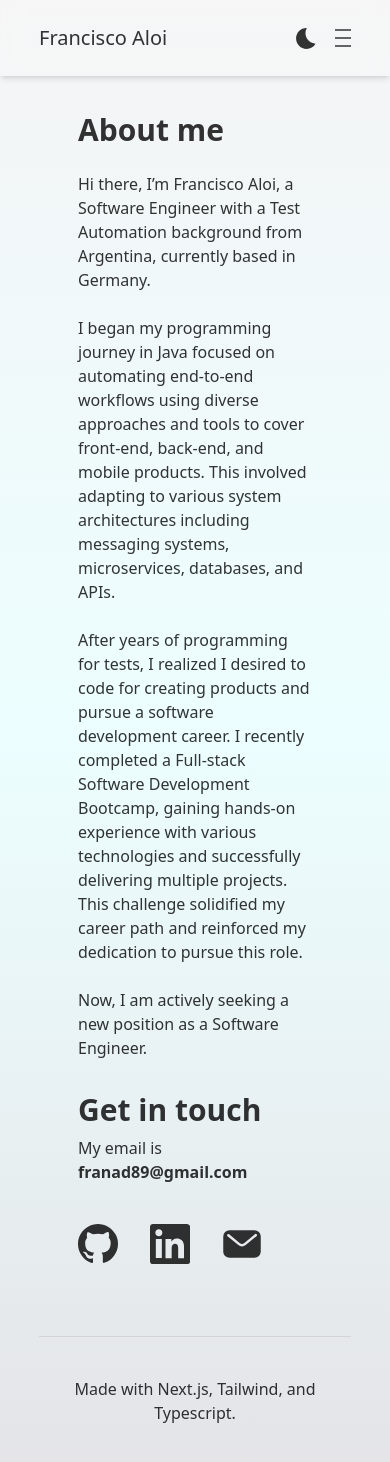
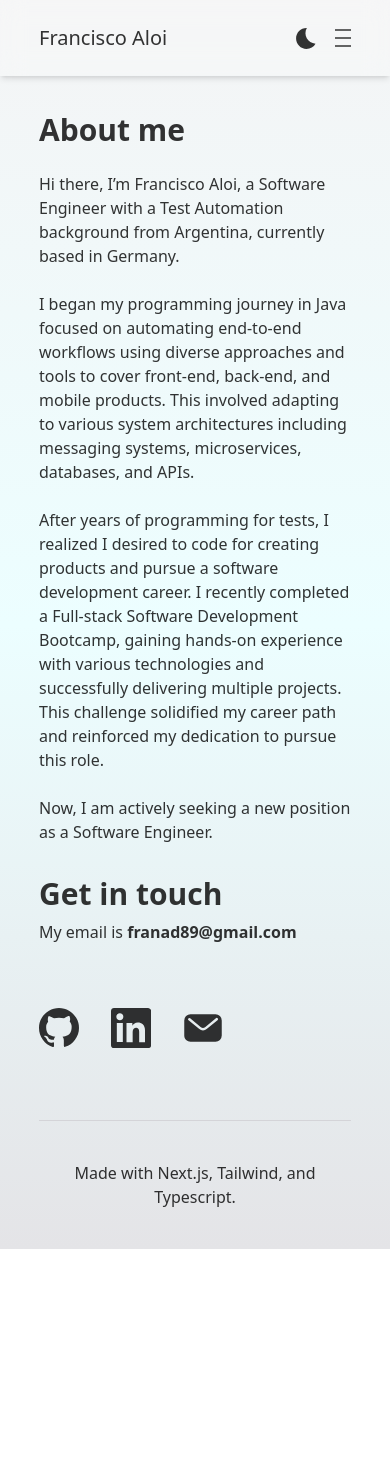
Before and after one commit to aloifran/portfolio, a Next.js app: page /about in a window 390 px wide. Shown: the top 1462 px of the page. After the commit the page ends 1249 px from the top, so only its background shows below. Built offline with nearby package versions, Linux system fonts and the light colour scheme.

Commit message:
style: adjusted pages layout

```diff
--- a/pages/about/index.tsx
+++ b/pages/about/index.tsx
@@ -2,7 +2,7 @@ import Contact from "@/components/Contact";
 
 export default function About() {
     return (
-        <div className="mx-auto flex w-3/5 flex-col gap-8 py-8">
+        <div className="mx-auto flex w-4/5 flex-col gap-8 py-8 md:w-3/5">
             <div className="flex flex-col gap-6 md:w-11/12">
                 <h1 className="text-3xl font-bold">About me</h1>
                 <div className="flex flex-col gap-6">
--- a/pages/index.tsx
+++ b/pages/index.tsx
@@ -3,14 +3,14 @@ import ProjectCard from "@/components/ProjectCard";
 
 export default function Home() {
     return (
-        <div className="mx-auto flex w-3/5 flex-col gap-20 py-8">
+        <div className="mx-auto flex w-4/5 flex-col gap-16 py-8 md:w-3/5">
             {/* Intro */}
             <div className="flex flex-col gap-4 md:w-11/12">
                 <h1 className="text-3xl font-semibold md:text-4xl">
-                    Hi, I’m Francisco,{" "}
+                    Hi, I’m Francisco.{" "}
                 </h1>
                 <h2 className="text-lg font-semibold md:text-xl">
-                    a Software Engineer with a Test Automation background.
+                    I’m a Software Engineer with a Test Automation background.
                 </h2>
                 <p>
                     I love building things with Javascript and Typescript and
@@ -88,13 +88,12 @@ export default function Home() {
             {/* Projects  */}
             <div className="flex scroll-mt-28 flex-col gap-2" id="projects">
                 <h1 className="text-3xl font-semibold">Projects</h1>
-                <p>Take a look at some of the projects I’ve been working on.</p>
-
+                <p>Some of the projects I’ve been working on lately.</p>
                 <div className="mt-8 grid grid-cols-1 gap-8 md:grid-cols-2">
                     <ProjectCard
                         title="Image Gallery"
                         description="A private image gallery where I focused on the possibilities of Supabase for database, authentication and storage management."
-                        imageSrc="https://picsum.photos/600/300"
+                        imageSrc="/gallery1.png"
                         repoUrl="https://github.com/aloifran/image-board"
                         siteUrl="https://image-board.vercel.app/"
                         techStack={[
@@ -107,7 +106,7 @@ export default function Home() {
                     <ProjectCard
                         title="Sound Synthesis"
                         description="An interactive educational site about the essentials of sound synthesis with audiovisual examples."
-                        imageSrc="https://picsum.photos/600/300"
+                        imageSrc="/Sound.png"
                         repoUrl="https://github.com/aloifran/SoundSynthesis"
                         siteUrl="https://sound-synthesis.vercel.app/"
                         techStack={[
@@ -121,7 +120,7 @@ export default function Home() {
                     <ProjectCard
                         title="Rock Paper Scissors"
                         description="A game with a minimalist approach where I explored the possibilities of Framer Motion animation."
-                        imageSrc="https://picsum.photos/600/300"
+                        imageSrc="/RPS.png"
                         repoUrl="https://github.com/aloifran/rock-paper-scissors"
                         siteUrl="https://rock-paper-scissors-aloifran.vercel.app/"
                         techStack={[
--- a/pages/projects/index.tsx
+++ b/pages/projects/index.tsx
@@ -2,7 +2,7 @@
 
 export default function Projects() {
     return (
-        <div className="mx-auto flex w-3/5 flex-col gap-8 py-8">
+        <div className="mx-auto flex w-4/5 flex-col gap-8 py-8 md:w-3/5">
             <div className="flex flex-col gap-6">
                 <h1 className="text-3xl font-bold">My Projects</h1>
             </div>
--- a/styles/globals.css
+++ b/styles/globals.css
@@ -8,16 +8,17 @@
     }
     /* global theme */
     body {
-        @apply bg-gradient-to-b from-zinc-100 via-cyan-50 to-zinc-200 font-sans text-theme-black dark:from-zinc-800 dark:via-indigo-950/40 dark:to-zinc-800 dark:text-theme-white;
+        @apply bg-gradient-to-b from-zinc-100 via-cyan-50 to-zinc-200 font-sans text-theme-black
+        dark:from-zinc-800 dark:via-indigo-950/40 dark:to-zinc-800 dark:text-theme-white;
     }
 }
 
 @layer utilities {
     /* underline animation */
     .link {
-        @apply relative cursor-pointer transition-all
-               duration-500 before:absolute before:-bottom-0.5 before:left-0 before:h-0.5 before:w-0 before:bg-gradient-to-r before:from-zinc-300 before:via-slate-200 before:to-zinc-300 before:opacity-0 before:transition-all before:duration-500
-               before:content-[''] hover:before:w-full
-               hover:before:opacity-100;
+        @apply relative cursor-pointer transition-all duration-300 before:absolute before:-bottom-0.5
+        before:left-0 before:h-0.5 before:w-0 before:bg-gradient-to-r before:from-zinc-400 before:via-zinc-300 before:to-zinc-200 before:opacity-0 before:transition-all
+        before:duration-300 before:content-[''] hover:before:w-full hover:before:opacity-100
+        dark:before:from-zinc-500 dark:before:via-zinc-600 dark:before:to-zinc-700;
     }
 }
```
